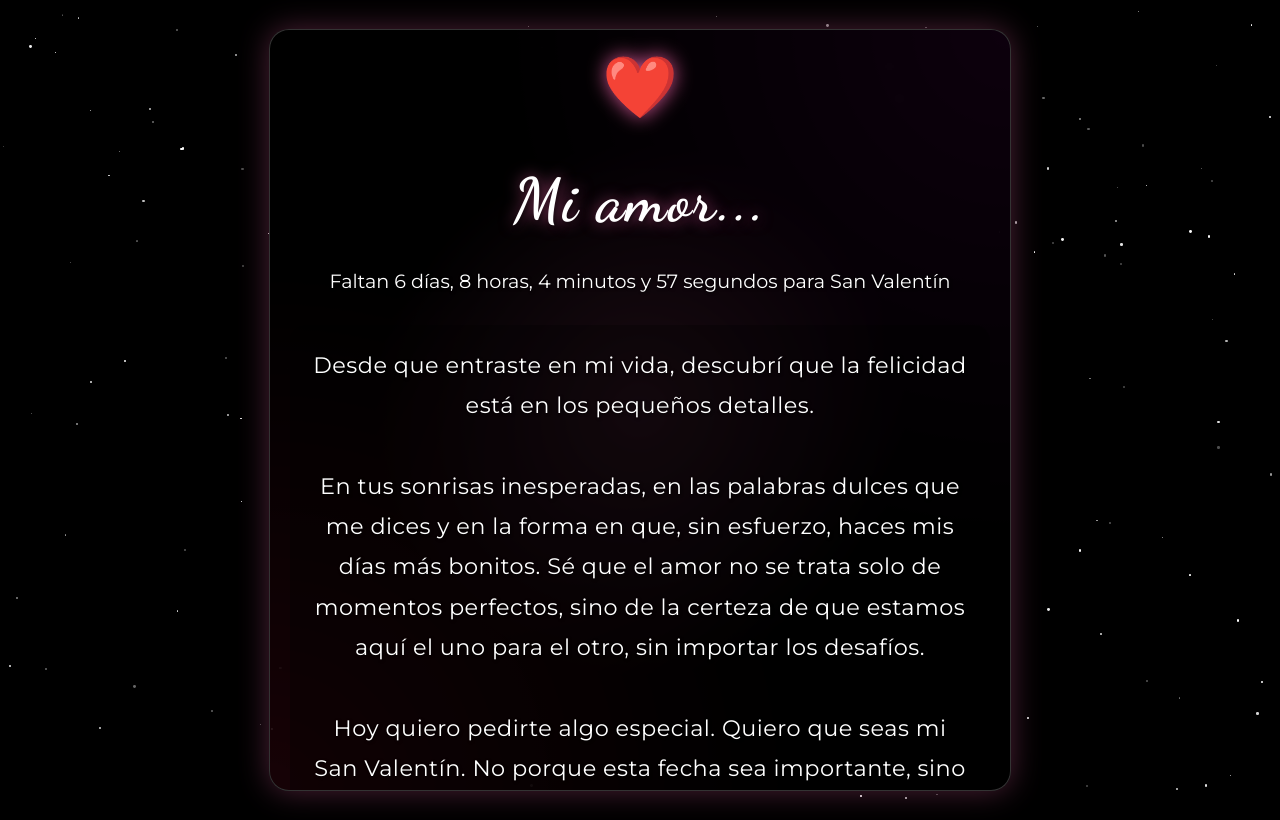
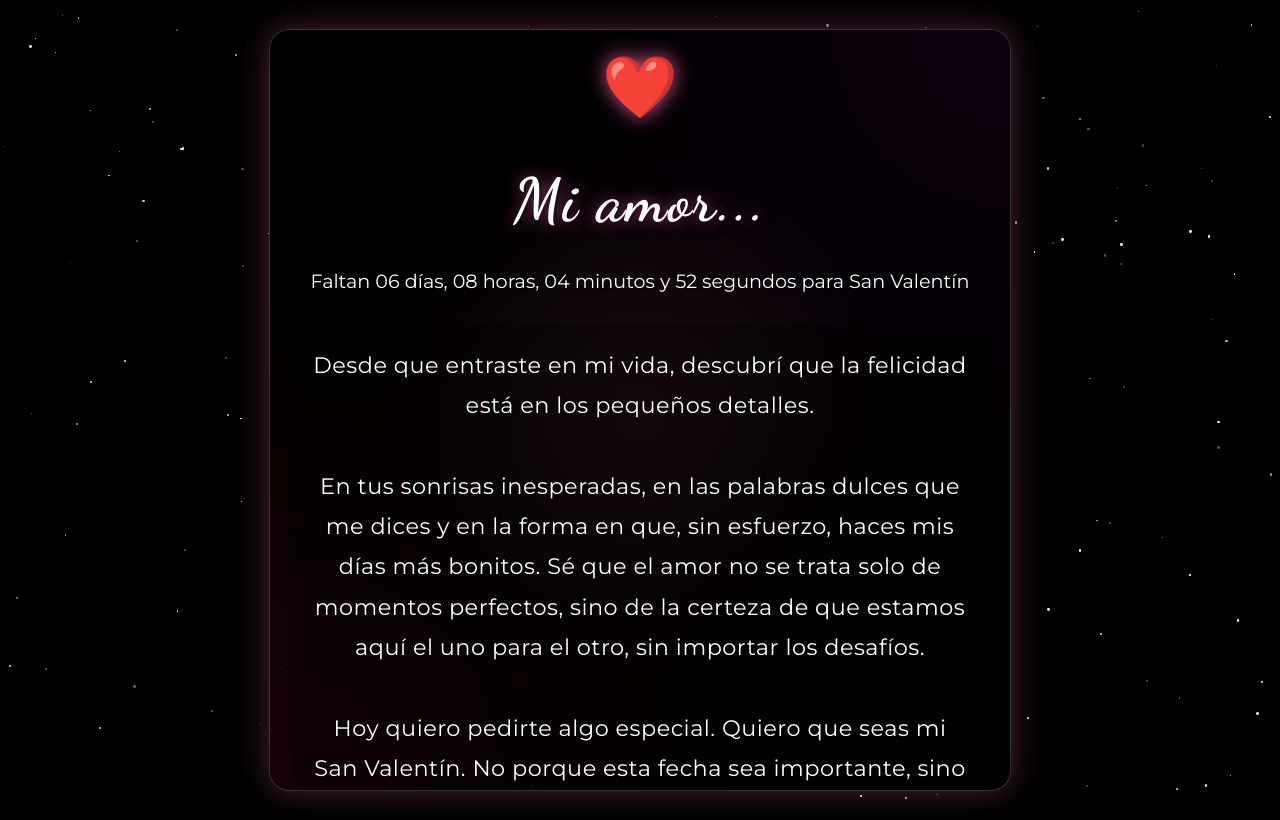
Before and after one commit to Dipa0707/pedido, a plain HTML site: page index.html in a window 1280 px wide. Drawn offline with Linux system fonts and the light colour scheme.

Commit message:
index.html

```diff
--- a/index.html
+++ b/index.html
@@ -371,8 +371,11 @@
         <div class="heart-bg"></div>
         <div class="heart">❤️</div>
         <h1>Mi amor...</h1>
-        <div class="countdown">
-            Faltan <span id="days">0</span> días, <span id="hours">0</span> horas, <span id="minutes">0</span> minutos y <span id="seconds">0</span> segundos para San Valentín
+        <div class="countdown" id="countdown">
+            Faltan <span id="days">00</span> días,
+            <span id="hours">00</span> horas,
+            <span id="minutes">00</span> minutos y
+            <span id="seconds">00</span> segundos para San Valentín
         </div>
         <div class="message">
             Desde que entraste en mi vida, descubrí que la felicidad está en los pequeños detalles.<br><br>
@@ -446,27 +449,36 @@
             heart.addEventListener('animationend', () => heart.remove());
         }
 
-        // Contador regressivo
+        // Função para formatar números com zero à esquerda
+        function padZero(num) {
+            return num < 10 ? `0${num}` : num;
+        }
+
+        // Função para calcular e atualizar o contador
         function updateCountdown() {
-            const valentinesDay = new Date('2025-02-14T00:00:00');  // Próximo San Valentín
+            // Data do próximo Dia dos Namorados
             const now = new Date();
-            const diff = valentinesDay - now;
+            let targetDate = new Date(2024, 1, 14); // Mês é 1 para fevereiro (0-11)
 
-            // Se já passou do dia 14 de fevereiro de 2024, ajusta para 2025
-            if (diff < 0) {
-                valentinesDay.setFullYear(2025);
-                diff = valentinesDay - now;
+            // Se já passou do Dia dos Namorados de 2024, usar 2025
+            if (now > targetDate) {
+                targetDate = new Date(2025, 1, 14);
             }
 
+            // Calcula a diferença
+            const diff = targetDate - now;
+
+            // Converte para dias, horas, minutos e segundos
             const days = Math.floor(diff / (1000 * 60 * 60 * 24));
             const hours = Math.floor((diff % (1000 * 60 * 60 * 24)) / (1000 * 60 * 60));
             const minutes = Math.floor((diff % (1000 * 60 * 60)) / (1000 * 60));
             const seconds = Math.floor((diff % (1000 * 60)) / 1000);
 
-            document.getElementById('days').textContent = days;
-            document.getElementById('hours').textContent = hours;
-            document.getElementById('minutes').textContent = minutes;
-            document.getElementById('seconds').textContent = seconds;
+            // Atualiza os elementos na página
+            document.getElementById('days').textContent = padZero(days);
+            document.getElementById('hours').textContent = padZero(hours);
+            document.getElementById('minutes').textContent = padZero(minutes);
+            document.getElementById('seconds').textContent = padZero(seconds);
         }
 
         function sayYes() {
@@ -516,6 +528,12 @@
         document.addEventListener('gesturestart', function(event) {
             event.preventDefault();
         });
+
+        // Atualiza imediatamente e depois a cada segundo
+        const timer = setInterval(updateCountdown, 1000);
+
+        // Limpa o intervalo quando a página é fechada
+        window.addEventListener('unload', () => clearInterval(timer));
     </script>
 </body>
 </html>
```
